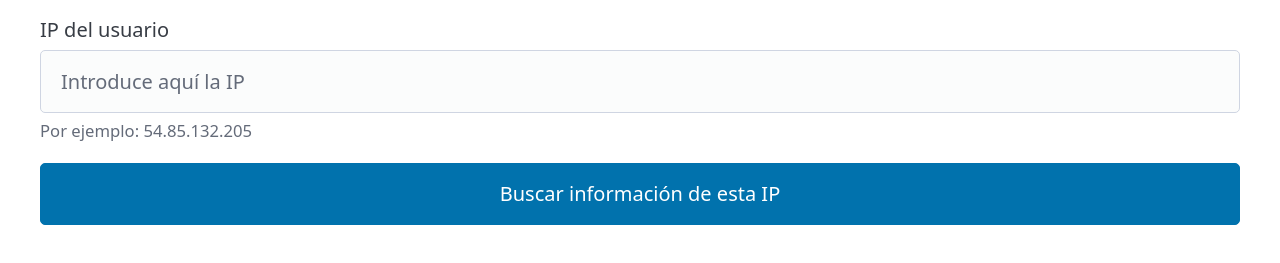
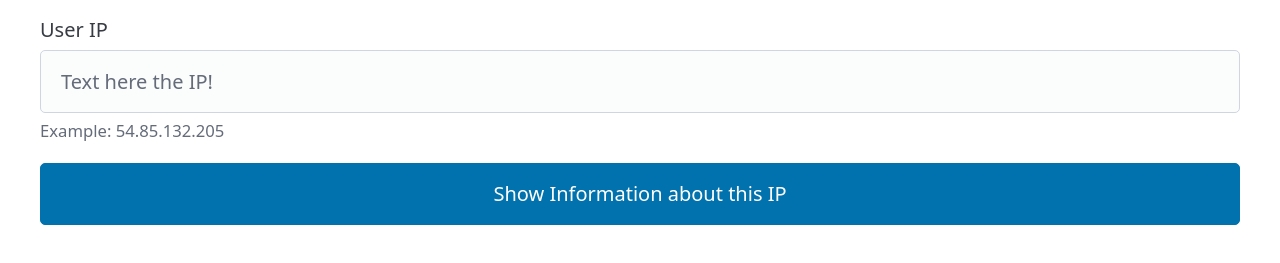
Before and after one commit to Charlibb/ApiFetcher, a plain HTML site: page index.html in a window 1280 px wide. Shown: the part 65-328 px from the top of the page. Drawn offline with nearby package versions, Linux system fonts and the light colour scheme.

Commit message:
translation

```diff
--- a/index.html
+++ b/index.html
@@ -17,14 +17,13 @@
             <h2 >API Fetcher</h2>
             <form id="form">
               <label>
-                IP del usuario
-                <input required id="input" type="text" placeholder="Introduce aquí la IP">
-                <small>Por ejemplo: 54.85.132.205</small>
+                User IP
+                <input required id="input" type="text" placeholder="Text here the IP!">
+                <small>Example: 54.85.132.205</small>
               </label>
 
               <button type="submit" id="submit">
-                Buscar información de esta IP
-              </button>
+Show Information about this IP              </button>
 
             </form>
 
```
